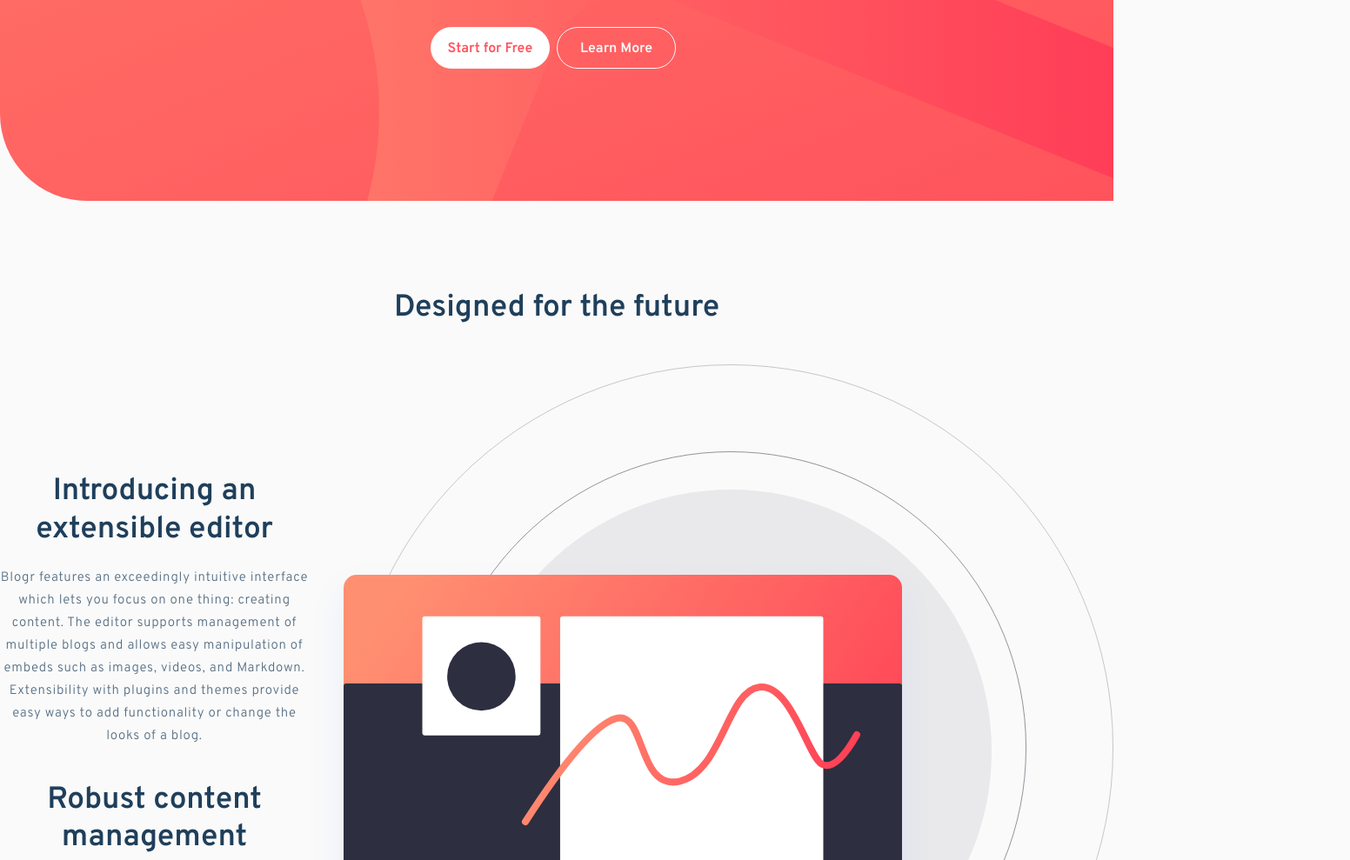
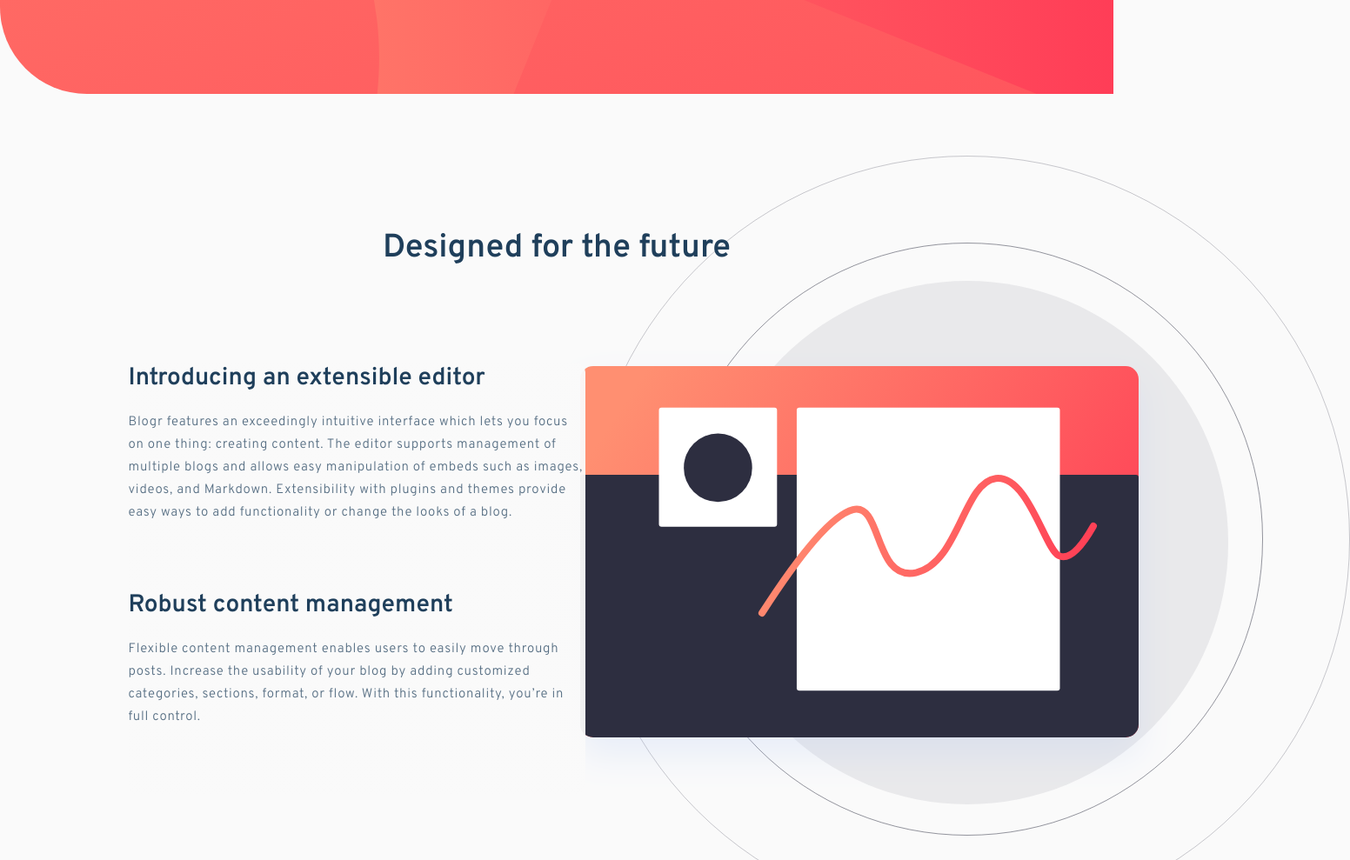
Before and after one commit to azaespa/blogr-landing-page, a plain HTML site: page index.html in a window 1280 px wide. Shown: the part 488-1477 px from the top of the page at 87% size, 1552 px wide, since content can reach past the window. Drawn offline with nearby package versions, Linux system fonts and the light colour scheme.

Commit message:
designed-for-future section

```diff
--- a/index.html
+++ b/index.html
@@ -93,9 +93,9 @@
   </section>
 
   <!-- Designed for future -->
-  <section class="designed-for-future text-center">
+  <section class="designed-for-future text-center position-relative d-flex flex-column justify-content-center align-items-center">
     <h2>Designed for the future</h2>
-    <div class="d-flex flex-column-reverse flex-lg-row align-items-center justify-content-center w-100">
+    <div class="d-flex flex-column-reverse flex-lg-row align-items-center justify-content-left">
       <div class="inner-section">
         <section>
           <h2>Introducing an extensible editor</h2>
@@ -110,8 +110,8 @@
             by adding customized categories, sections, format, or flow. With this functionality, you’re in full control.</p>
         </section>
       </div>
-        <img class="d-block d-lg-none" src="images/illustration-editor-mobile.svg" alt="">
-        <img class="d-none d-lg-block" src="images/illustration-editor-desktop.svg" alt="">
+      <img class="d-block d-lg-none" src="images/illustration-editor-mobile.svg" alt="">
+      <img class="d-none d-lg-block" src="images/illustration-editor-desktop.svg" alt="">
     </div>
   </section>
 
--- a/style.css
+++ b/style.css
@@ -24,6 +24,11 @@
     to right,
     hsl(13, 100%, 72%),
     hsl(352, 100%, 62%)
+  );
+  --gray-gradient-to-right: linear-gradient(
+    to left,
+    hsla(0, 0%, 98%, 0.95),
+    hsl(0, 0%, 98%)
   );
   --vdgray-blue-to-vddesaturated-blue: linear-gradient(
     hsl(237, 17%, 21%),
@@ -258,6 +263,11 @@ h1 {
   .showcase {
     background-position-y: 35%;
   }
+  .showcase h1 {
+    font-weight: var(--fw-bold-set-one);
+    margin-bottom: 1.375rem;
+    width: 100%;
+  }
 }
 
 @media (min-width: 992px) {
@@ -363,6 +373,10 @@ h1 {
     line-height: 1em;
   }
 
+  .h2, h2 {
+    font-size: calc(1.63rem + .9vw);
+  }
+
   .showcase {
     padding-top: 15.188rem;
     padding-bottom: 9.5rem;
@@ -381,8 +395,45 @@ h1 {
     font-size: 1.375rem;
   }
 
+  .designed-for-future {
+    padding: 9.938rem 0;
+  }
+
+  .designed-for-future > h2 {
+    margin-bottom: 7.063rem;
+  }
+
   .designed-for-future img {
     margin-bottom: 0;
-    width: 100%;
+    position: absolute;
+    top: 4.438rem;
+    right: -17rem;
+    z-index: -1;
+    height: auto;
   }
+
+  .designed-for-future > div {
+    width: 76.95%;
+  }
+
+  .designed-for-future .inner-section {
+    align-self: flex-start;
+    background-image: var(--gray-gradient-to-right);
+    border-radius: 10px;
+    width: unset;
+  }
+
+  .designed-for-future .inner-section section {
+    margin-bottom: 4.75rem;
+  }
+
+  .designed-for-future .inner-section h2 {
+    text-align: left;
+    font-size: 1.75rem;
+  }
+  .designed-for-future .inner-section p {
+    text-align: left;
+    max-width: 55.5ch;
+  }
+
 }
```
